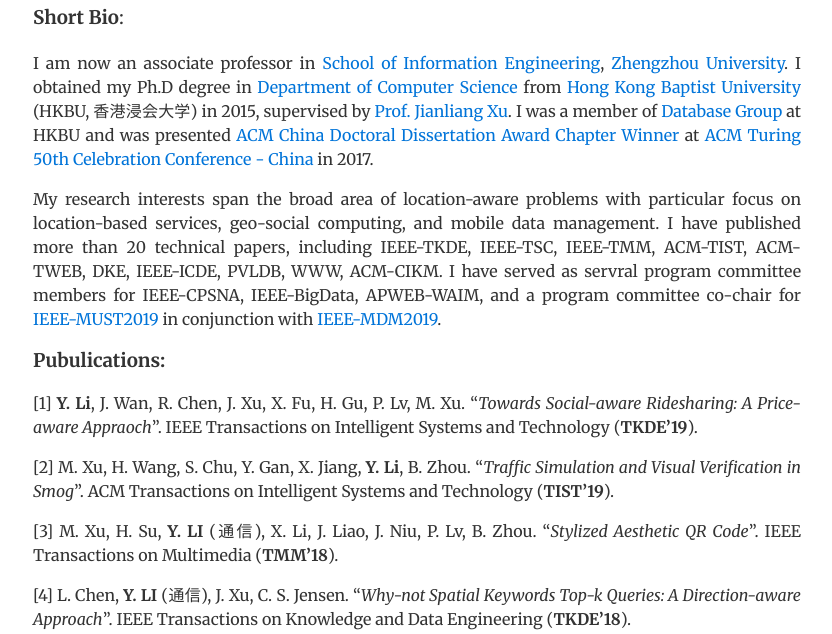
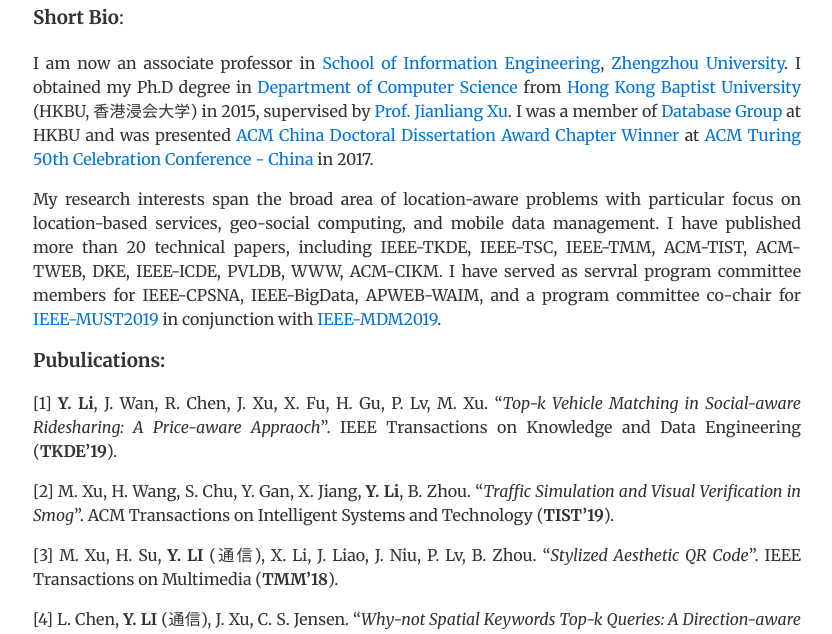
Before and after one commit to zzudb/yfli, a plain HTML site: page index.html in a window 1280 px wide. Shown: the part 87-721 px from the top of the page, without its empty margins (223-1055 px from the left). Drawn offline with Linux system fonts and the light colour scheme.

Commit message:
Update index.html

```diff
--- a/index.html
+++ b/index.html
@@ -27,7 +27,7 @@ ACM-TWEB, DKE, IEEE-ICDE, PVLDB, WWW, ACM-CIKM. I have served as servral program
 IEEE-CPSNA, IEEE-BigData, APWEB-WAIM, and a program committee co-chair for <a href="https://zzudb.github.io/must2019/" target="_new">IEEE-MUST2019</a> in conjunction with <a href="https://www.comp.hkbu.edu.hk/mdm2019/" target="_new">IEEE-MDM2019</a>.
 <h3 id="pubulications" style="display:inline"><strong>Pubulications:</strong></h3>
 
-<p>[1] <strong>Y. Li</strong>, J. Wan, R. Chen, J. Xu, X. Fu, H. Gu, P. Lv, M. Xu. “<em>Towards Social-aware Ridesharing: A Price-aware Appraoch</em>”. IEEE Transactions on Intelligent Systems and Technology (<strong>TKDE’19</strong>).</p>
+<p>[1] <strong>Y. Li</strong>, J. Wan, R. Chen, J. Xu, X. Fu, H. Gu, P. Lv, M. Xu. “<em>Top-k Vehicle Matching in Social-aware Ridesharing: A Price-aware Appraoch</em>”. IEEE Transactions on Knowledge and Data Engineering (<strong>TKDE’19</strong>).</p>
 
 <p>[2] M. Xu, H. Wang, S. Chu, Y. Gan, X. Jiang, <strong>Y. Li</strong>, B. Zhou. “<em>Traffic Simulation and Visual Verification in Smog</em>”. ACM Transactions on Intelligent Systems and Technology (<strong>TIST’19</strong>).</p>
 
```
